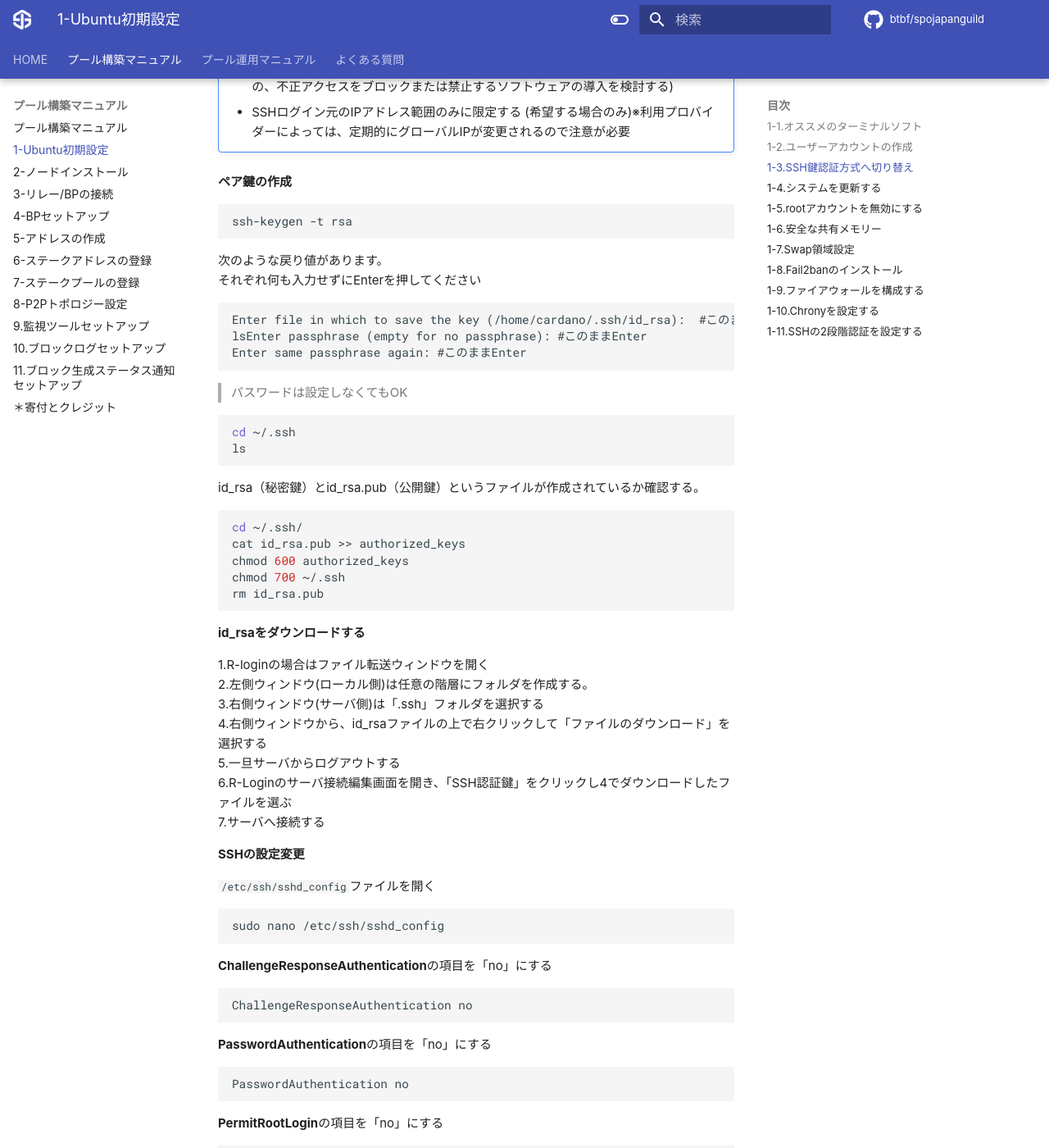
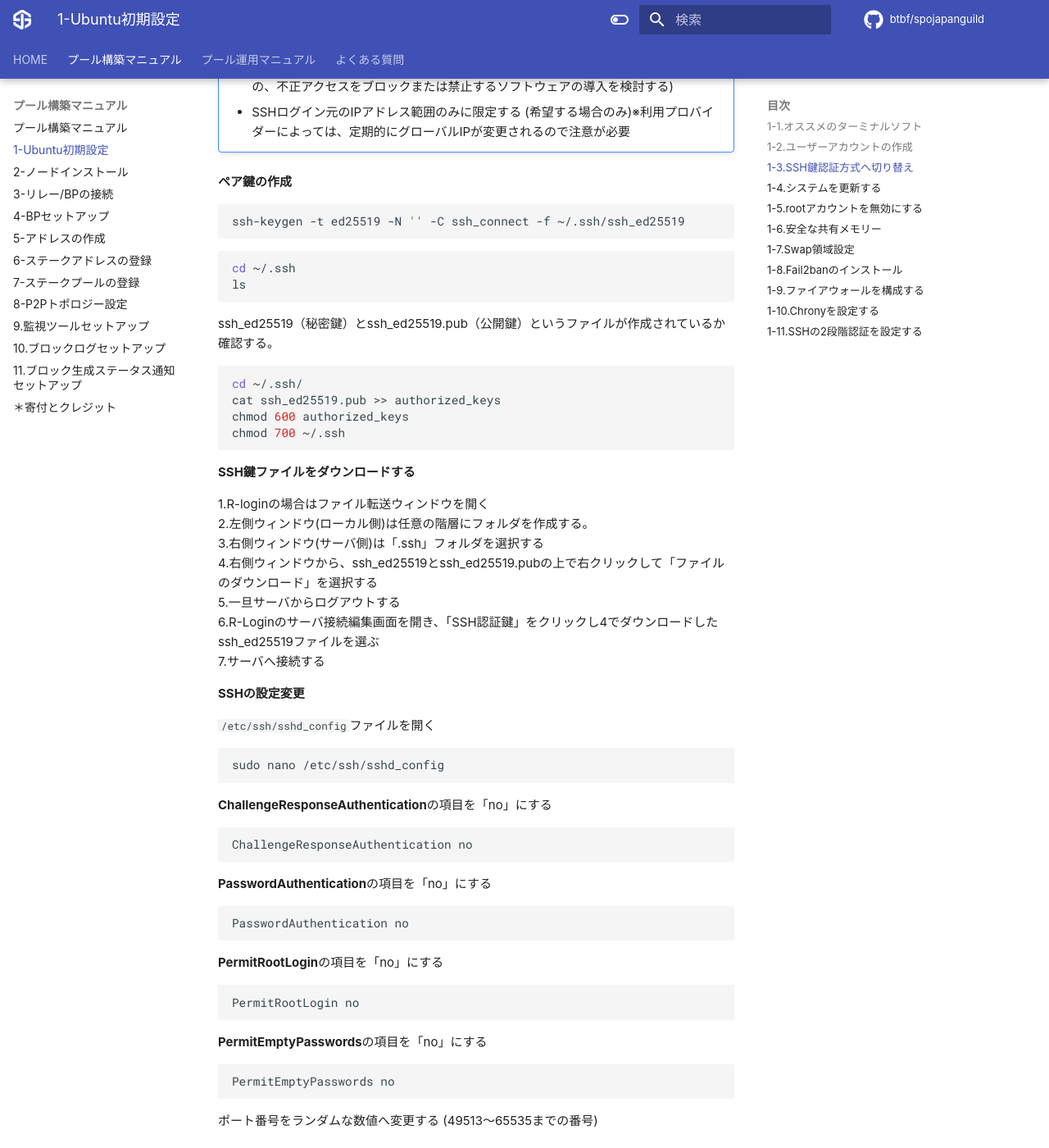
Before and after one commit to btbf/spojapanguild, an MkDocs documentation site: the page built from docs/setup/1-ubuntu-setup.md, in a window 1280 px wide and 1400 px high, scrolled down 1826 px. Shown: the whole window at 82% size. Built offline with MkDocs 1.6.1 and Material for MkDocs 9.7.7, drawn with Linux system fonts in a browser that asks for light colours; comment, search, counter and statistics services are not loaded.

````diff
--- a/docs/setup/1-ubuntu-setup.md
+++ b/docs/setup/1-ubuntu-setup.md
@@ -80,39 +80,30 @@ exit
 **ペア鍵の作成**
 
 ```sh
-ssh-keygen -t rsa
+ssh-keygen -t ed25519 -N '' -C ssh_connect -f ~/.ssh/ssh_ed25519
 ```
-次のような戻り値があります。
-それぞれ何も入力せずにEnterを押してください
-```
-Enter file in which to save the key (/home/cardano/.ssh/id_rsa):  #このままEnter
-lsEnter passphrase (empty for no passphrase): #このままEnter
-Enter same passphrase again: #このままEnter
-```
-> パスワードは設定しなくてもOK
 
 ```sh
 cd ~/.ssh
 ls
 ```
-id_rsa（秘密鍵）とid_rsa.pub（公開鍵）というファイルが作成されているか確認する。
+ssh_ed25519（秘密鍵）とssh_ed25519.pub（公開鍵）というファイルが作成されているか確認する。
 
 ```sh
 cd ~/.ssh/
-cat id_rsa.pub >> authorized_keys
+cat ssh_ed25519.pub >> authorized_keys
 chmod 600 authorized_keys
 chmod 700 ~/.ssh
-rm id_rsa.pub
 ```
 
-**id_rsaをダウンロードする**
+**SSH鍵ファイルをダウンロードする**
 
 1.R-loginの場合はファイル転送ウィンドウを開く
 2.左側ウィンドウ(ローカル側)は任意の階層にフォルダを作成する。
 3.右側ウィンドウ(サーバ側)は「.ssh」フォルダを選択する
-4.右側ウィンドウから、id_rsaファイルの上で右クリックして「ファイルのダウンロード」を選択する
+4.右側ウィンドウから、ssh_ed25519とssh_ed25519.pubの上で右クリックして「ファイルのダウンロード」を選択する
 5.一旦サーバからログアウトする
-6.R-Loginのサーバ接続編集画面を開き、「SSH認証鍵」をクリックし4でダウンロードしたファイルを選ぶ
+6.R-Loginのサーバ接続編集画面を開き、「SSH認証鍵」をクリックし4でダウンロードしたssh_ed25519ファイルを選ぶ
 7.サーバへ接続する
 
 **SSHの設定変更**
````
Also changed, not shown: docs/changelogs.md (+6 -0 lines), docs/operation/node-update.md (+10 -8 lines), docs/setup/0-start-guide.md (+1 -4 lines), docs/setup/2-node-setup.md (+3 -2 lines), docs/setup/4-bp-setup.md (+8 -1 lines).
